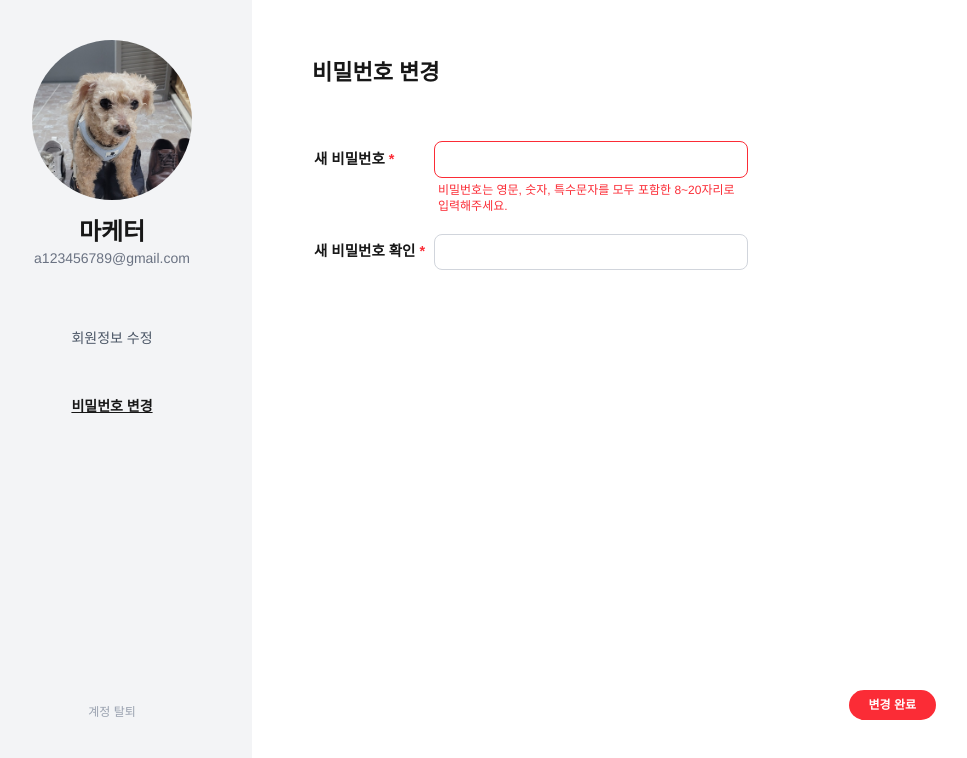
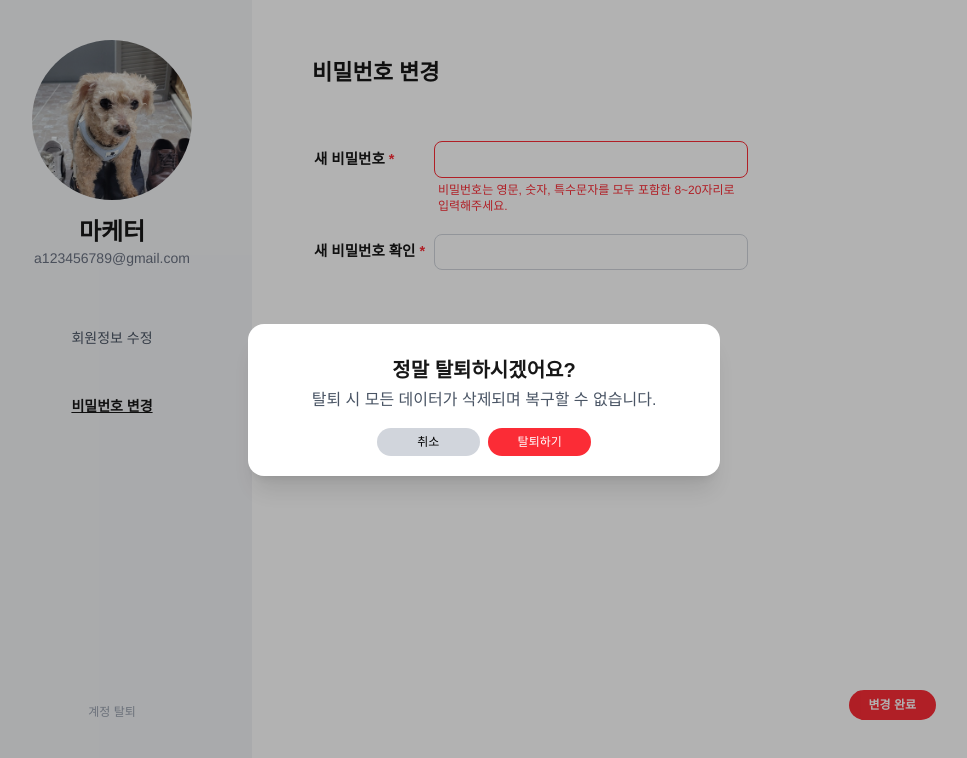
Before and after one commit to Marketer-s-Fridge/Client, a Next.js app: page /myPage/account/myPwd in a window 1280 px wide. Both pictures are taken after a click on the element "계정 탈퇴". Shown: the part 157-915 px from the top of the page, without its empty margins (156-1123 px from the left). Built offline with nearby package versions, Linux system fonts and the light colour scheme.

Commit message:
feature: 탈퇴 모달 구현

```diff
--- a/src/components/accountSideBar.tsx
+++ b/src/components/accountSideBar.tsx
@@ -1,8 +1,9 @@
 "use client";
 
 import { useRouter, usePathname } from "next/navigation";
-import React from "react";
+import React, { useState } from "react";
 import Image from "next/image";
+import WithdrawConfirmModal from "@/components/withdrawConfirmModal"; // ✅ 경로에 맞게 수정
 
 export default function AccountSidebar() {
   const router = useRouter();
@@ -10,6 +11,15 @@ export default function AccountSidebar() {
 
   const isMyInfo = pathname === "/myPage/account/myInfo";
   const isMyPwd = pathname === "/myPage/account/myPwd";
+
+  const [isWithdrawModalOpen, setIsWithdrawModalOpen] = useState(false);
+
+  const handleWithdrawConfirm = () => {
+    // 여기에 탈퇴 처리 로직 추가
+    console.log("탈퇴 처리 진행");
+    setIsWithdrawModalOpen(false);
+    // 예: router.push("/goodbye");
+  };
 
   return (
     <aside className="bg-gray-100 flex flex-col items-center py-10 px-4 text-center w-full md:w-[280px] h-auto md:h-screen">
@@ -47,7 +57,19 @@ export default function AccountSidebar() {
       </div>
 
       {/* 탈퇴 */}
-      <p className="mb-10 md:mt-auto text-xs text-gray-400 cursor-pointer">계정 탈퇴</p>
+      <p
+        className="mb-10 md:mt-auto text-xs text-gray-400 cursor-pointer"
+        onClick={() => setIsWithdrawModalOpen(true)}
+      >
+        계정 탈퇴
+      </p>
+
+      {/* 탈퇴 확인 모달 */}
+      <WithdrawConfirmModal
+        isOpen={isWithdrawModalOpen}
+        onClose={() => setIsWithdrawModalOpen(false)}
+        onConfirm={handleWithdrawConfirm}
+      />
     </aside>
   );
 }
--- /dev/null
+++ b/src/components/withdrawConfirmModal.tsx
@@ -0,0 +1,41 @@
+import React from "react";
+import BaseModal from "./baseModal";
+
+interface WithdrawConfirmModalProps {
+  isOpen: boolean;
+  onClose: () => void;
+  onConfirm: () => void;
+}
+
+const WithdrawConfirmModal: React.FC<WithdrawConfirmModalProps> = ({
+  isOpen,
+  onClose,
+  onConfirm,
+}) => {
+  return (
+    <BaseModal isOpen={isOpen} onClose={onClose}>
+      <div className="text-xl font-semibold mb-1 mt-3">
+        정말 탈퇴하시겠어요?
+      </div>
+      <div className="text-medium text-gray-600 mb-4">
+        탈퇴 시 모든 데이터가 삭제되며 복구할 수 없습니다.
+      </div>
+      <div className="flex justify-center flex-row gap-2">
+        <button
+          onClick={onClose}
+          className="w-[30%] text-xs px-4 py-1.5 rounded-2xl bg-gray-300 text-black hover:bg-gray-400 transition cursor-pointer"
+        >
+          취소
+        </button>
+        <button
+          onClick={onConfirm}
+          className="w-[30%] text-xs px-4 py-1.5 rounded-2xl bg-red-500 text-white hover:bg-red-600 transition cursor-pointer"
+        >
+          탈퇴하기
+        </button>
+      </div>
+    </BaseModal>
+  );
+};
+
+export default WithdrawConfirmModal;
```
